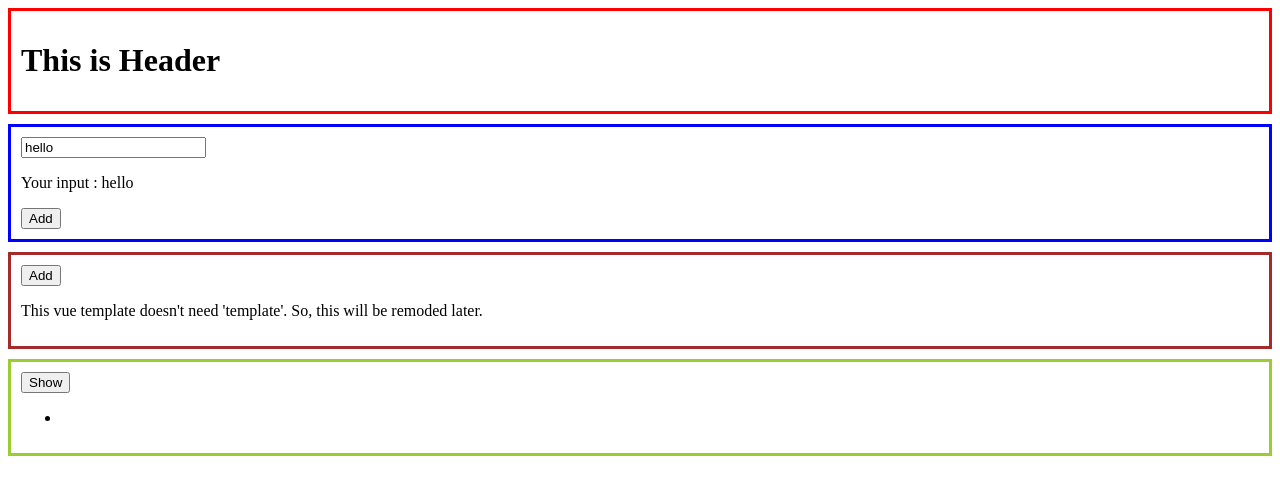
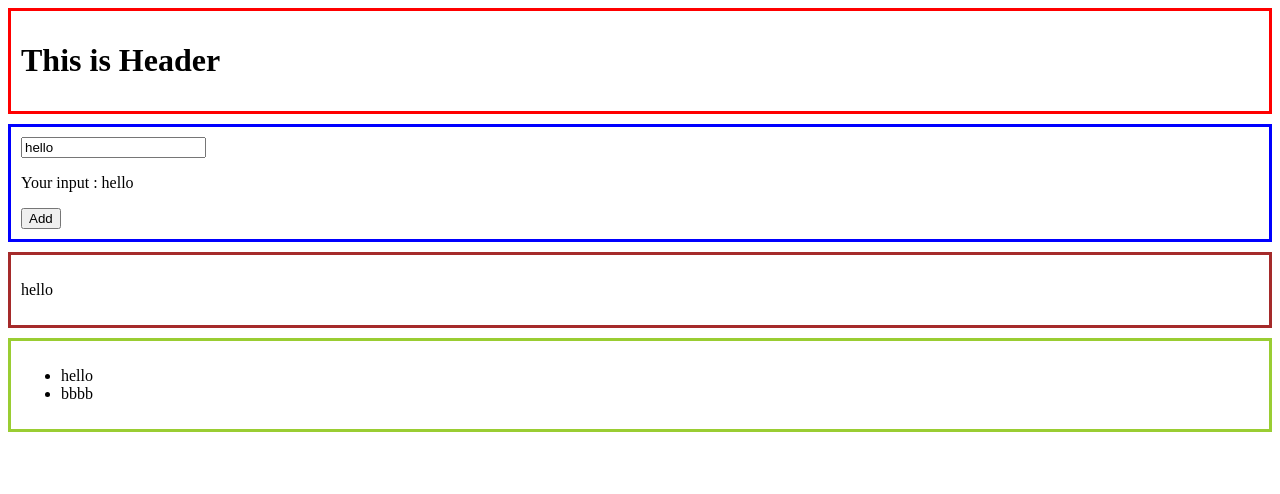
Before and after one commit to fukugit/todo-list-vue3, a Vue app: page / in a window 1280 px wide. Both pictures are taken after a click on the button "Add". Shown: the top 494 px of the page. Built offline with nearby package versions, Linux system fonts and the light colour scheme.

Commit message:
Add props

```diff
--- a/src/App.vue
+++ b/src/App.vue
@@ -4,7 +4,8 @@
   <TodoInput @set-message="setMessage"></TodoInput>
   <!-- props -->
   <TodoSave :message="message"></TodoSave>
-  <TodoList></TodoList>
+  <!-- props -->
+  <TodoList :message="message"></TodoList>
 
 
 </template>
--- a/src/components/TodoList.vue
+++ b/src/components/TodoList.vue
@@ -1,10 +1,21 @@
 <script setup>
 import { ref } from 'vue';
+import { defineProps } from 'vue';
+import { computed } from 'vue';
 
-let message = ref("");
-const show = () => {
-  message.value = localStorage.getItem("message");
-};
+let oldMessage = ref("aaa");
+
+const props = defineProps({
+  message:{
+    type: String,
+    requirerd: true,
+  },
+});
+
+const displayNewMessage = computed(() => {
+  oldMessage = "bbbb";
+  return props.message;
+});
 
 
 </script>
@@ -12,9 +23,9 @@ const show = () => {
 
 <template>
   <div>
-    <button type="button" @click="show">Show</button>
-    <ul>
-      <li >{{ message }}</li>
+    <ul v-if="displayNewMessage != ''">
+      <li >{{ displayNewMessage }}</li>
+      <li >{{ oldMessage }}</li>
     </ul>
   </div>
 </template>
--- a/src/components/TodoSave.vue
+++ b/src/components/TodoSave.vue
@@ -1,6 +1,6 @@
 <script setup>
 import { defineProps } from 'vue';
-// import { onBeforeMount } from 'vue';
+import { computed } from 'vue';
 
 const props = defineProps({
   message:{
@@ -9,19 +9,16 @@ const props = defineProps({
   },
 });
 
-const save = () => {
+const displayMessage = computed(() => {
   localStorage.setItem("message", props.message);
-
-};
-
-
+  return props.message;
+});
 </script>
 
 
 <template>
   <div>
-    <button type="button" @click="save">Add</button>
-    <p>This vue template doesn't need 'template'. So, this will be remoded later. </p>
+    <p> {{ displayMessage }} </p>
   </div>
 </template>
 
```
